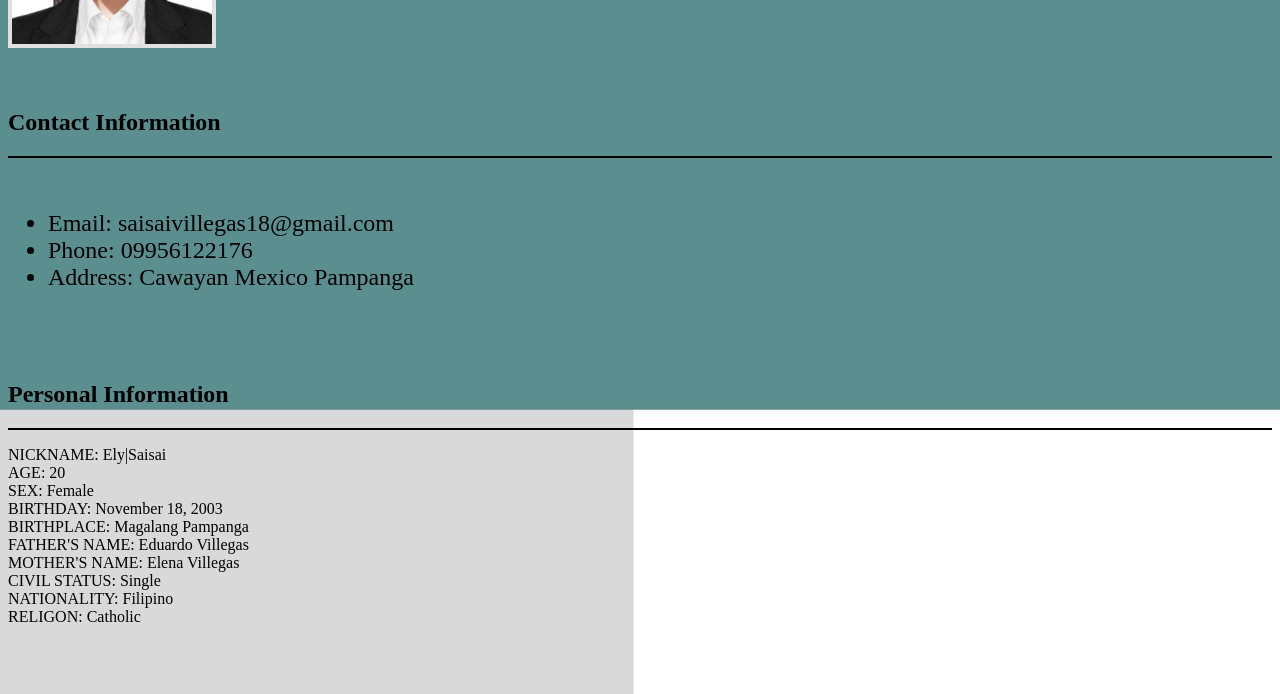
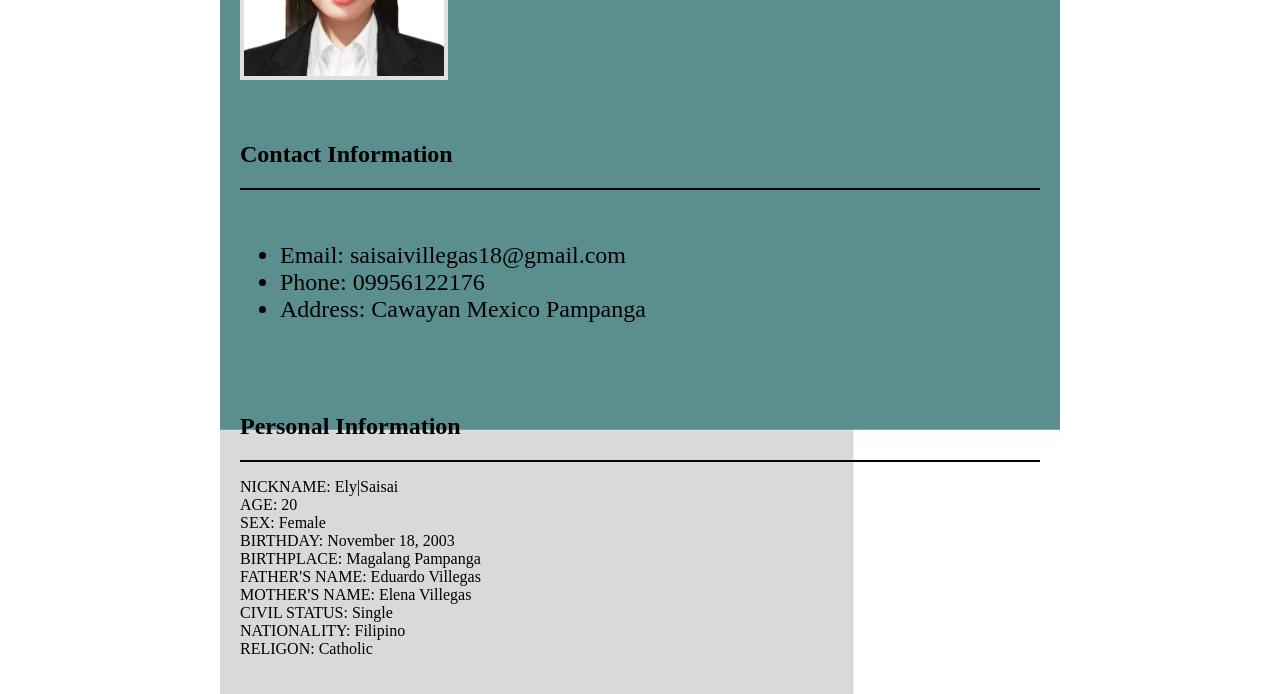
Before and after one commit to kxmshyy/portfolio, a plain HTML site: page ely.html in a window 1280 px wide. Shown: the part 168-862 px from the top of the page. Drawn offline with Linux system fonts and the light colour scheme.

Commit message:
Update ely.html

```diff
--- a/ely.html
+++ b/ely.html
@@ -6,8 +6,20 @@
     <meta charset="UTF-8">
     <meta name="viewport" content="width=device-width, initial-scale=1.0">
     <title>Resume</title>
+
+    <style>
+            .border {
+            max-width: 800px;
+            margin: 20px auto;
+            background: url('magie.jpg');
+            padding: 20px;
+            border-radius: 8px;
+        }
+    </style>
+
 </head>
-    <body background="magie.jpg">
+    <body>
+    <div class="border">
 
     <img align="left"src="elyboi.jpg "
         width="200" height="200" border="4" style="border-color: #e0e0e0"/>
@@ -109,6 +121,6 @@
     <center>
     <a href="ely1.html" class="btn"> <img src="back.png" width="45" height="45"/> </a>
     </center>
-
+</div>
 </body>
 </html>
```
